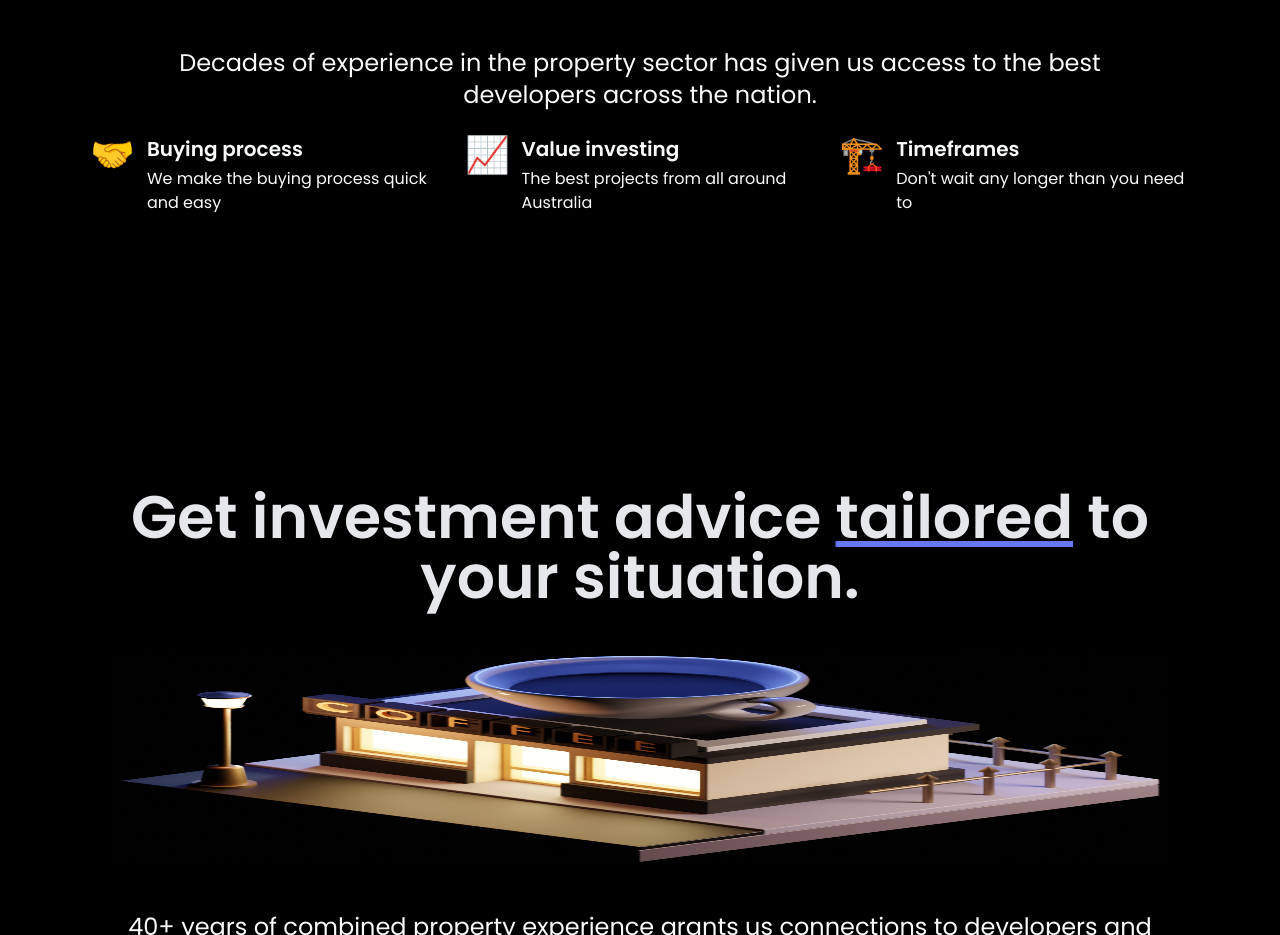
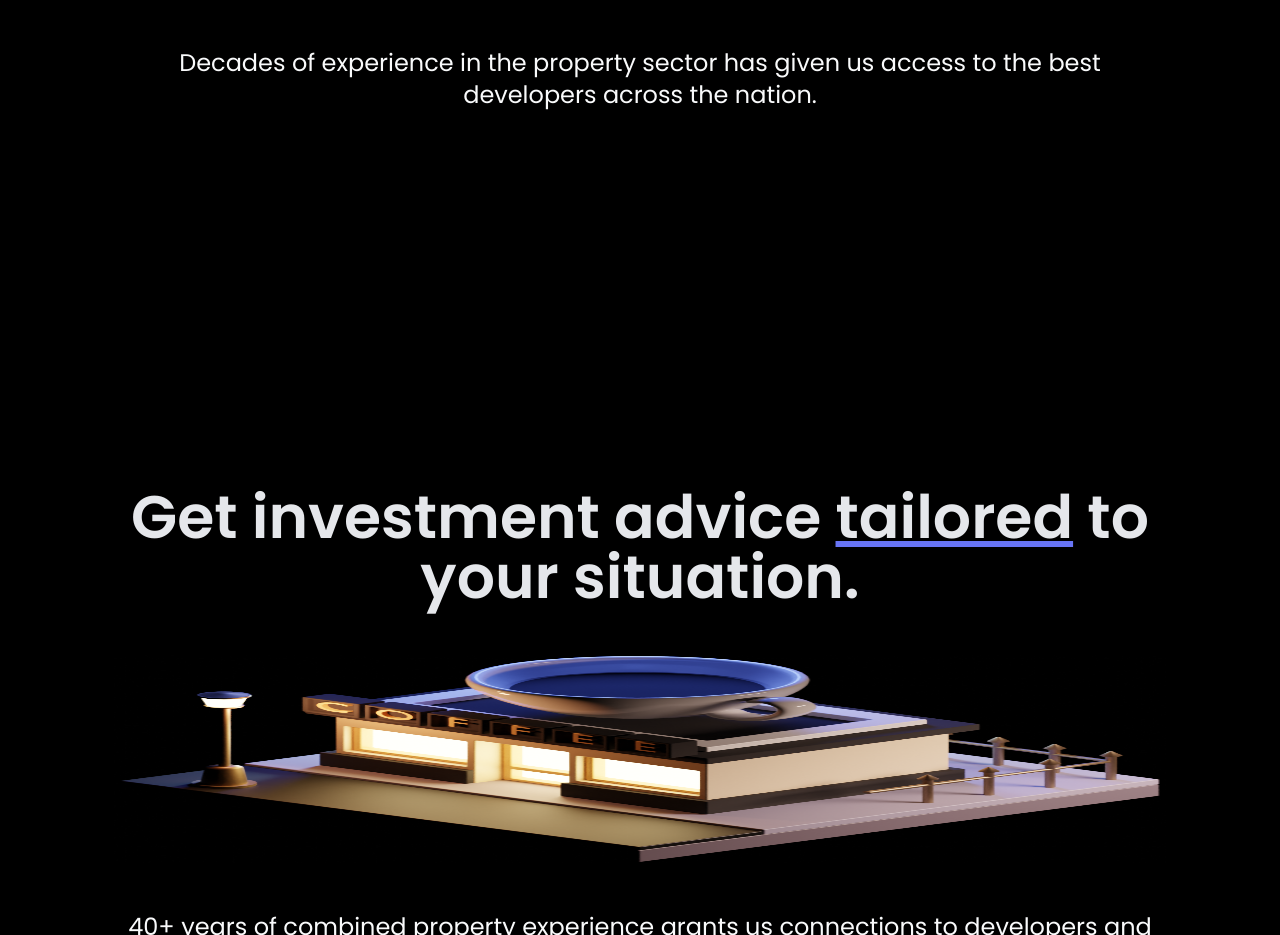
Before and after one commit to williamgledhill/aps-test.github.io, a plain HTML site: page index.html in a window 1280 px wide. Shown: the part 1324-2259 px from the top of the page. Drawn offline with nearby package versions, Linux system fonts and the light colour scheme.

Commit message:
Update index.html

```diff
--- a/index.html
+++ b/index.html
@@ -87,34 +87,6 @@
             </div>
             <img src="testprop.png" class="w-full h-64 p-6">
             <p class="text-lg md:text-2xl text-gray-50 p-6 w-full text-center">Decades of experience in the property sector has given us access to the best developers across the nation.</p>
-
-            <div class="grid grid-cols-1 md:grid-cols-3 mx-10 md:mx-0 gap-6">
-
-                <div class="mb-1 flex">
-                    <h1 class="text-4xl mr-3">🤝 </h1>
-                    <div>
-                        <h1 class="text-xl font-semibold text-gray-50 mb-1">Buying process</h1>
-                        <p class="text-gray-50">We make the buying process quick and easy</p>
-                    </div>
-                </div>
-
-                <div class="mb-1 flex">
-                    <h1 class="text-4xl mr-3">📈 </h1>
-                    <div>
-                        <h1 class="text-xl font-semibold text-gray-50 mb-1">Value investing</h1>
-                        <p class="text-gray-50">The best projects from all around Australia</p>
-                    </div>
-                </div>
-
-                <div class="mb-1 flex">
-                    <h1 class="text-4xl mr-3">🏗️ </h1>
-                    <div>
-                        <h1 class="text-xl font-semibold text-gray-50 mb-1">Timeframes</h1>
-                        <p class="text-gray-50">Don't wait any longer than you need to</p>
-                    </div>
-                </div>
-
-            </div>
         </div>
 
         <div class="container md:w-[1100px] h-screen mx-auto my-16 items-center">
```
